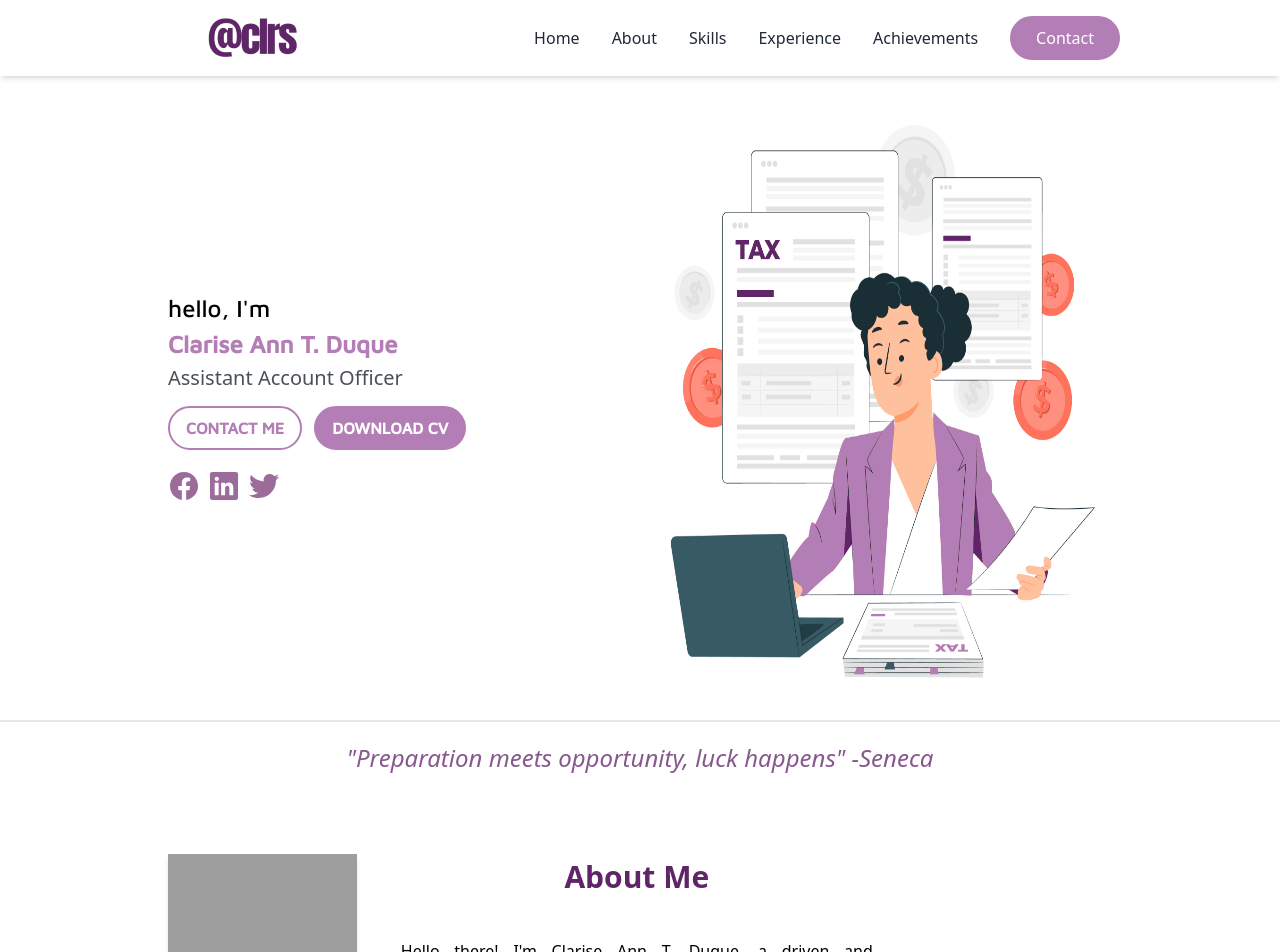
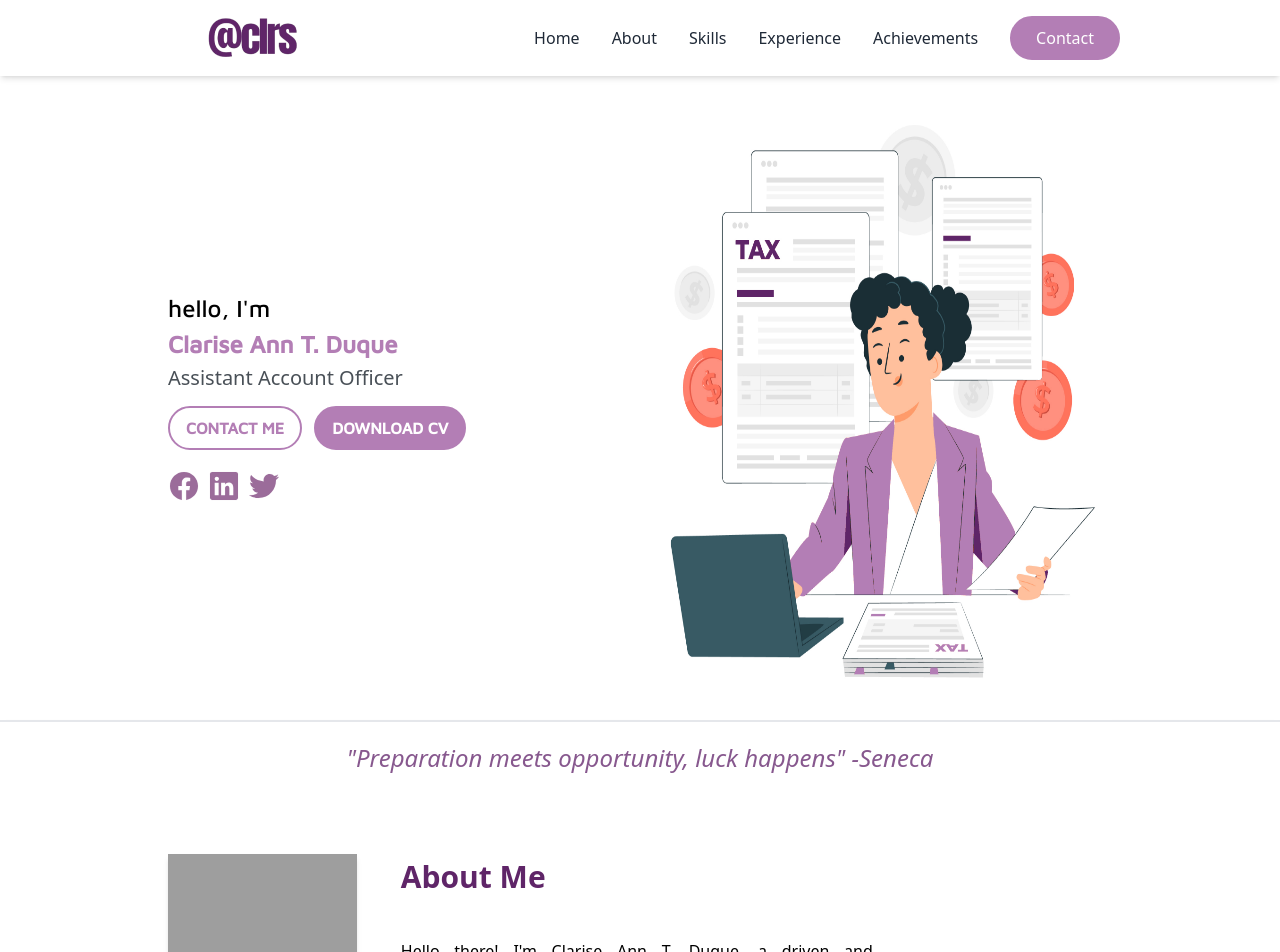
Before and after one commit to patrickeugenesacueza/Clarise-Portfolio, a React (Create React App) app in the folder portfolio/: page / in a window 1280 px wide. Shown: the top 952 px of the page. Built offline with nearby package versions, Linux system fonts and the light colour scheme; grey boxes are pictures that could not be loaded.

Commit message:
Update AboutMeSection.js

```diff
--- a/portfolio/src/components/pages/AboutMeSection.js
+++ b/portfolio/src/components/pages/AboutMeSection.js
@@ -32,7 +32,7 @@ export default function AboutMeSection() {
           />
         </div>
         <div className="w-1/2 mx-auto md:text-left md:ml-11 mt-4 md:mt-0">
-          <div className="text-center mb-10">
+          <div className="text-center mb-10 md:text-left xl:text-left 2xl:text-left">
             <span className="font-poppins font-bold text-[30px] text-[#5f2568]">
               About Me
             </span>
```
